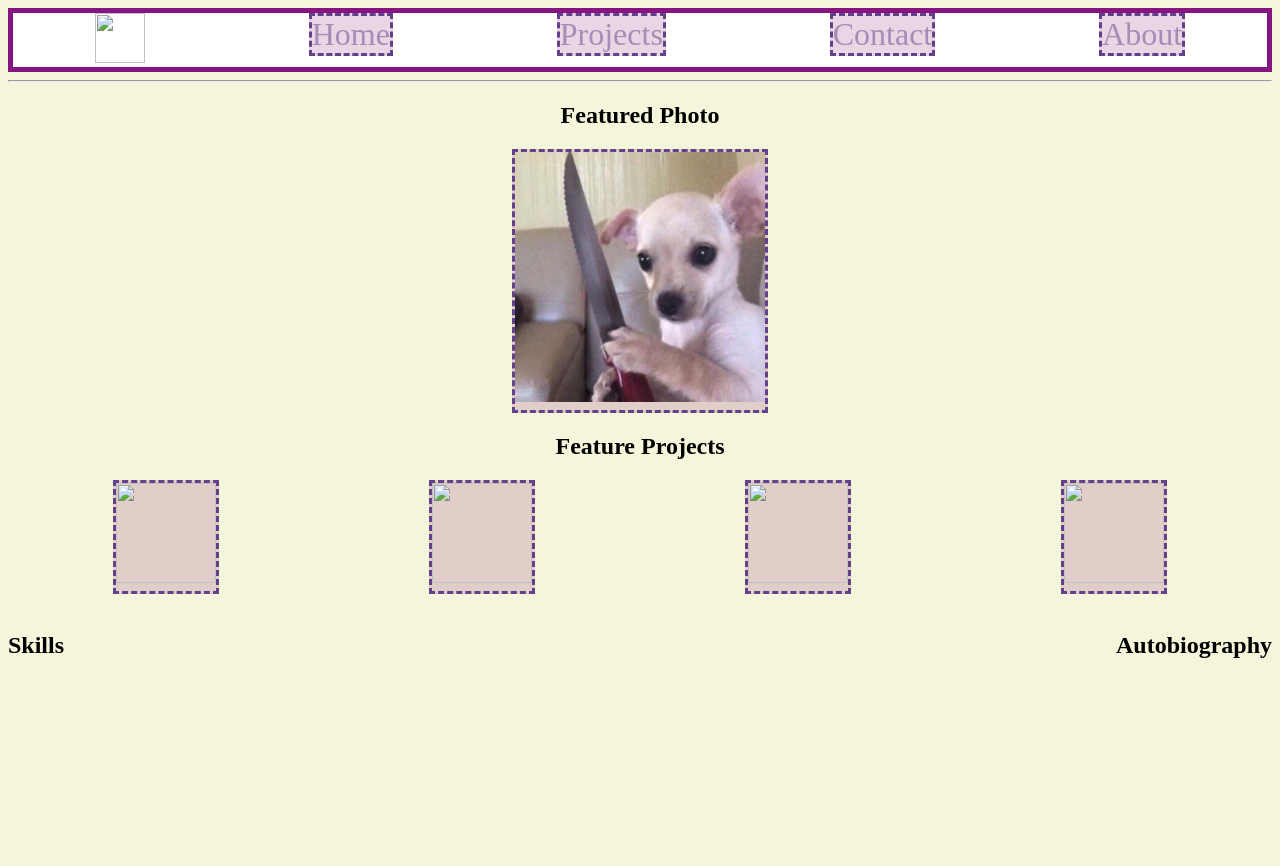
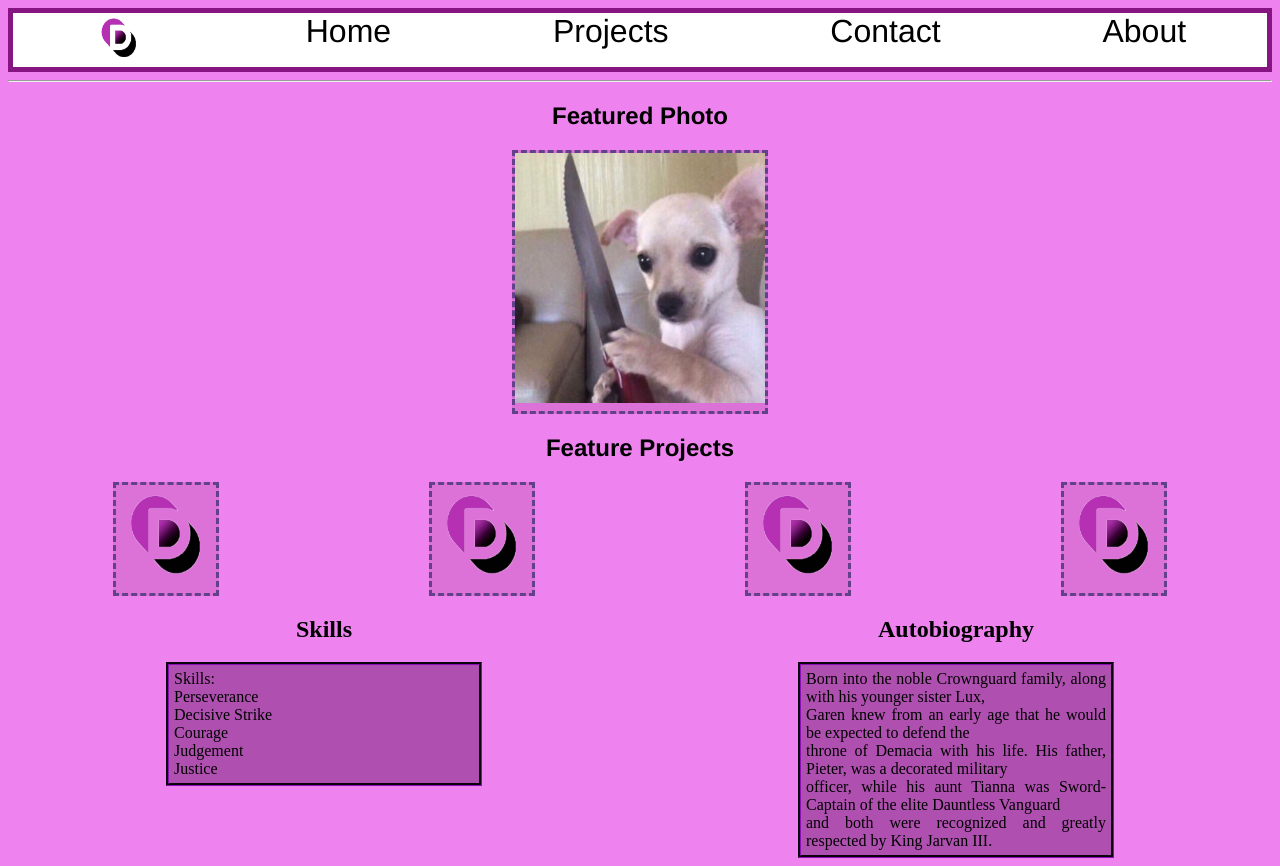
Before and after one commit to Jandayl/HTML-CSS_Exer02, a plain HTML site: page index.html in a window 1280 px wide. Before the commit the page ends 800 px from the top, so only its background shows below. Drawn offline with Linux system fonts and the light colour scheme; files whose address does not match are found by name.

Commit message:
chore: fixed alignment of Skills and Autobiography

```diff
--- a/index.html
+++ b/index.html
@@ -18,8 +18,8 @@
             display: flex;
             flex-wrap: wrap;
             justify-content: space-around;
-            align-items: start;
-            align-content: space-between;
+            align-items: baseline;
+            align-content: flex-start;
         }
         .flex-logo {
             align-content: flex-start;
@@ -33,78 +33,105 @@
             align-items: end;
             align-content: space-around;
             font-size: xx-large;
-
+            font-family: 'Franklin Gothic Medium', 'Arial Narrow', Arial, sans-serif;
         }
-        .flex-proj {
-            border-style: dashed;
-            border-width: 3px;
-            border-color:rgb(99, 65, 138);
-            color: rgb(99, 65, 138, 0.5);
-            background-color: rgb(145, 52, 122, 0.2);
+        .flex-bar {
             align-items: end;
             align-content: space-around;
             font-size: xx-large;
-
+            font-family: 'Franklin Gothic Medium', 'Arial Narrow', Arial, sans-serif;
         }
         .flex-photo {
             display:flex;
             flex-wrap: wrap;
             align-items: center;
         }
-        .flex-font {
-            color: rgb(99, 65, 138, 0.5);
-            font-size: larger;
+        .flex-Tbox {
+            border-style: groove;
+            border-width: 3px;
+            border-color:rgb(76, 8, 97);
+            background-color: #560b586b;
+            width: 300px;
+            padding: 5px;
+            text-align: justify;
         }
-
+        .flex-inner {
+            flex-wrap: wrap;
+            justify-content: center;
+            align-items: center;
+        }
     </style>
 
-    <body bgcolor= "beige">
+    <body bgcolor= "violet">
+
         <div class="flex-container">
             <div class="flex-logo">
-                <img src ="/home/user/HTML-CSS_Exer02/Dlogo" height="50px" width="50px">
+                <img src ="C:\Users\Dyle\HTML-CSS_Exer02\Dlogo.png" height="50px" width="50px">
             </div>
-            <div class=" flex-item">
+            <div class="flex-bar">
                 Home
             </div>
-            <div class=" flex-item">
+            <div class="flex-bar">
                 Projects
             </div>
-            <div class=" flex-item">
+            <div class="flex-bar">
                 Contact
             </div>
-            <div class=" flex-item">
+            <div class="flex-bar">
                 About
             </div>
         </div>
+
         <hr/>
-        <h2 style="text-align: center;"> Featured Photo </h2>
+
+        <h2 style="text-align: center; font-family: 'Franklin Gothic Medium', 'Arial Narrow', Arial, sans-serif;" > Featured Photo </h2>
         <div class="flex-project">
             <div class="flex-item">
-                <img src="/home/user/HTML-CSS_Exer02/FPhoto.jpg" height="250px" width="250px" >
+                <img src="C:\Users\Dyle\HTML-CSS_Exer02\FPhoto.jpg" height="250px" width="250px" >
             </div>
         </div>
-        <h2 style="text-align: center;"> Feature Projects</h2>
+        <h2 style="text-align: center; font-family: 'Franklin Gothic Medium', 'Arial Narrow', Arial, sans-serif;" > Feature Projects</h2>
         <div class="flex-project">
             <div class="flex-item">
-                <img src ="/home/user/HTML-CSS_Exer02/Dlogo" height="100px" width="100px">
+                <img src ="C:\Users\Dyle\HTML-CSS_Exer02\Dlogo.png" height="100px" width="100px">
             </div>
             <div class="flex-item">
-                <img src ="/home/user/HTML-CSS_Exer02/Dlogo" height="100px" width="100px">
+                <img src ="C:\Users\Dyle\HTML-CSS_Exer02\Dlogo.png" height="100px" width="100px">
             </div>
             <div class="flex-item">
-                <img src ="/home/user/HTML-CSS_Exer02/Dlogo" height="100px" width="100px">
+                <img src ="C:\Users\Dyle\HTML-CSS_Exer02\Dlogo.png" height="100px" width="100px">
             </div>
             <div class="flex-item">
-                <img src ="/home/user/HTML-CSS_Exer02/Dlogo" height="100px" width="100px">
+                <img src ="C:\Users\Dyle\HTML-CSS_Exer02\Dlogo.png" height="100px" width="100px">
             </div>
         </div>
-        <br>
-        <div style="clear: both;">
-            <h2 style="float: left;"> Skills</h2>
-            <h2 style="float: right;"> Autobiography</h2>
-        </div>
-        <div>
 
+        <div class="flex-project">
+            <div class="flex-inner">
+                <div class="flex-project">
+                    <h2>Skills</h2>
+                </div>
+                <div class="flex-Tbox">
+                    Skills: <br>
+                    Perseverance <br>
+                    Decisive Strike <br>
+                    Courage <br>
+                    Judgement <br>
+                    Justice <br>
+                </div>
+            </div>
+            <div class="flex-inner">
+                <div class="flex-project">
+                    <h2>Autobiography</h2>
+                </div>
+                <div class="flex-Tbox">
+                    Born into the noble Crownguard family, along with his younger sister Lux, <br>
+                    Garen knew from an early age that he would be expected to defend the <br>
+                    throne of Demacia with his life. His father, Pieter, was a decorated military <br>
+                    officer, while his aunt Tianna was Sword-Captain of the elite Dauntless Vanguard <br>
+                    and both were recognized and greatly respected by King Jarvan III. <br>
+                </div>
+            </div>
         </div>
     </body>
 </html>
```
Also changed, not shown: Dlogo.png (added), 1 other file.
